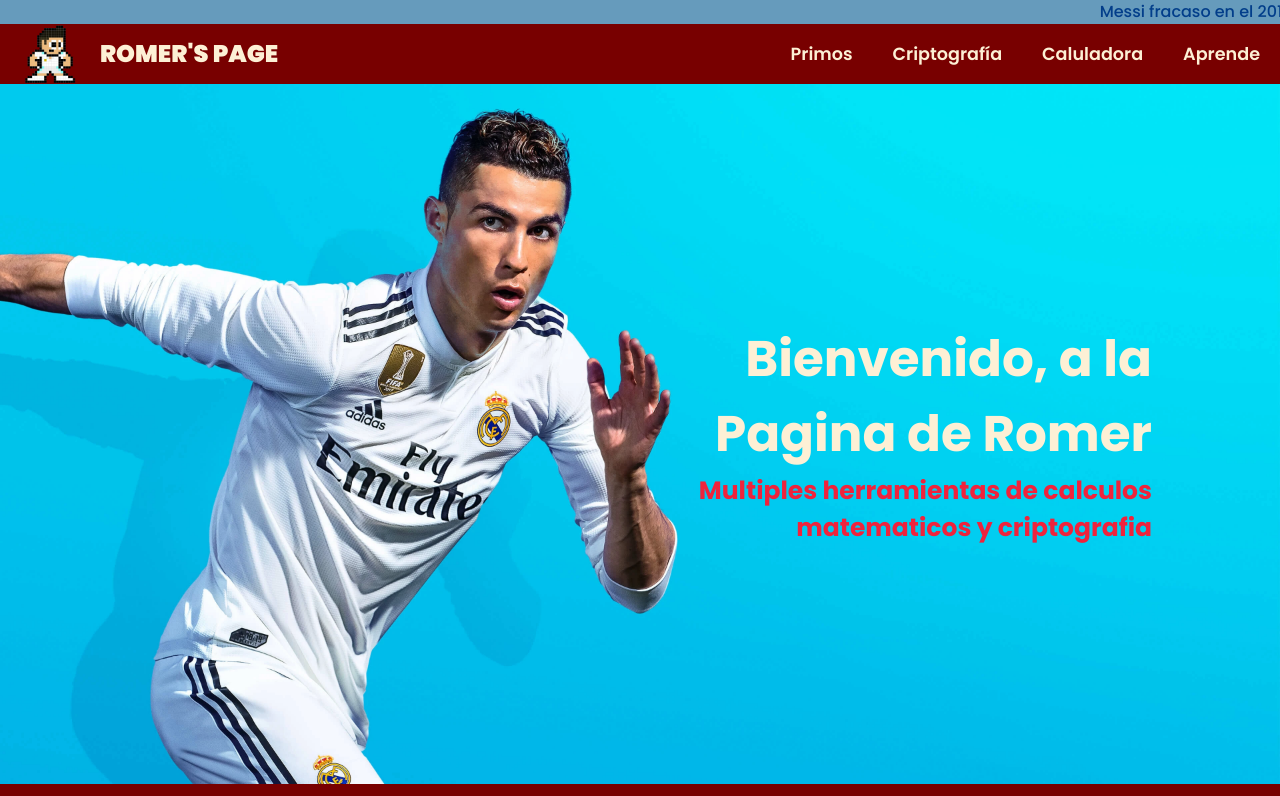
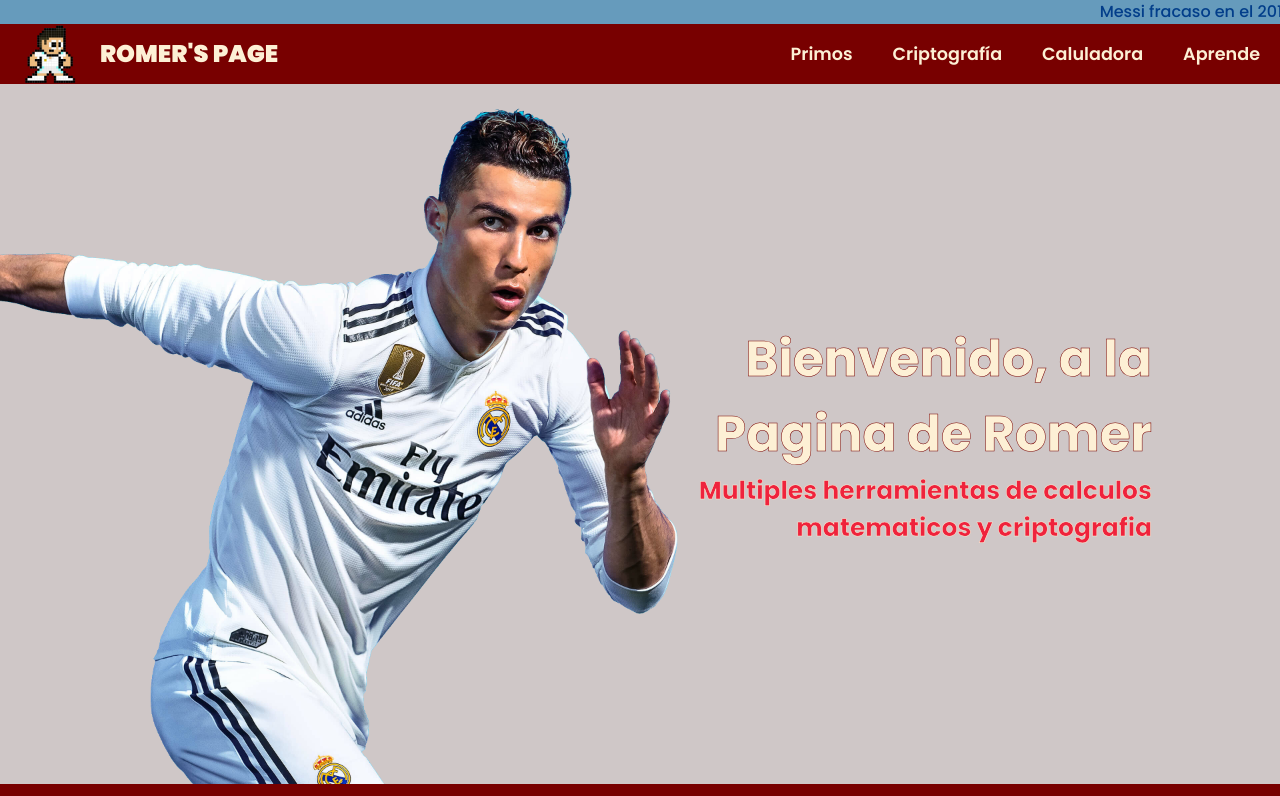
Before and after one commit to romerflores/Calculator, a React (Vite) app: page / in a window 1280 px wide. Shown: the top 796 px of the page. Built offline with nearby package versions, Linux system fonts and the light colour scheme.

Commit message:
Correciones Home

```diff
--- a/src/components/title/Title.css
+++ b/src/components/title/Title.css
@@ -4,4 +4,5 @@
     font-family: "Poppins", sans-serif;
     font-weight: 10000;
     text-align: end;
+
 }
--- a/src/components/title/Title.tsx
+++ b/src/components/title/Title.tsx
@@ -5,14 +5,15 @@ interface titleProps {
     textColor?: string,
     textSize?: string,
     textAlign_?: "left" | "right" | "center" | "justify" | "start" | "end";
+    textBorder?:string
 }
 
 
 
 function Title(props: titleProps) {
-    const { textTitle, textColor = "Black", textSize = "10", textAlign_ = "center" } = props
+    const { textTitle, textColor = "Black", textSize = "10", textAlign_ = "center" ,textBorder="solid 0px withe"} = props
     return (
-        <h2 className="title" style={{ fontSize: `${textSize}px`, color: textColor, textAlign:textAlign_ as React.CSSProperties["textAlign"]}}>
+        <h2 className="title" style={{ fontSize: `${textSize}px`, color: textColor, textAlign:textAlign_ as React.CSSProperties["textAlign"],WebkitTextStroke:textBorder}}>
             {textTitle}
         </h2>
     )
--- a/src/index.css
+++ b/src/index.css
@@ -11,6 +11,16 @@
     text-rendering: optimizeLegibility;
     -webkit-font-smoothing: antialiased;
     -moz-osx-font-smoothing: grayscale;
+
+
+
+        --wine: #780000;
+        --red: #c1121f;
+        --withe: #fdf0d5;
+        --blue: #003049;
+        --sky_blue: #669bbc;
+
+
 }
 
 * {
--- a/src/pages/home/Home.tsx
+++ b/src/pages/home/Home.tsx
@@ -11,10 +11,10 @@ function Home() {
             <section className="homepage-container">
 
                 <div className="card-home">
-                    <Title textAlign_="end" textTitle="Bienvenido, a la Pagina de Romer" textColor="var(--withe)" textSize="50"></Title>
+                    <Title textAlign_="end" textTitle="Bienvenido, a la Pagina de Romer" textColor="var(--withe)" textSize="50" textBorder="var(--wine) 0.5px"></Title>
                 </div>
                 <div className="card-home">
-                    <Title textAlign_="end" textTitle="Multiples herramientas de calculos matematicos y criptografia" textColor="var(--red)" textSize="25"></Title>
+                    <Title textAlign_="end" textTitle="Multiples herramientas de calculos matematicos y criptografia" textColor="var(--red)" textSize="25" textBorder="var(--white) 0.5px"></Title>
                 </div>
 
 
--- a/src/pages/home/home-style.css
+++ b/src/pages/home/home-style.css
@@ -1,22 +1,55 @@
 .homepage-container
 {
-    background-image: url(../../../public/images/cristiano.webp);
+    background-image: url(../../../public/images/bicho.webp);
     background-position: center;
     background-size: cover;
     background-repeat: no-repeat;
     width: 100%;
     height: 100%;
     min-height: 700px;
+    background-color: var(--gray);
 
     display: flex;
     flex-direction: column;
     justify-content: center;
     align-items: end;
+
+    /* Animación de entrada */
+    opacity: 0;
+    transform: translateX(-500px); /* Inicia ligeramente ampliada */
+    animation: fadeInBackground 1s ease-out forwards;
 }
 
-
+/* Definimos la animación */
+@keyframes fadeInBackground {
+    from {
+        opacity: 0;
+        transform: translateX(-100px); /* Más grande al inicio */
+    }
+    to {
+        opacity: 1;
+        transform: translateX(0px); /* Vuelve a su tamaño normal */
+    }
+}
 .card-home
 {
     max-width: 700px;
     padding-right: 10%;
+
+
+    opacity: 0;
+    transform: translateY(50px);
+    animation: fadeIn 1.5s ease-out forwards;
 }
+
+/* Definimos la animación */
+@keyframes fadeIn {
+    from {
+        opacity: 0;
+        transform: translateY(50px);
+    }
+    to {
+        opacity: 1;
+        transform: translateY(0);
+    }
+}
--- a/src/templates/footer/footer.css
+++ b/src/templates/footer/footer.css
@@ -1,13 +1,6 @@
 @import url('https://fonts.googleapis.com/css2?family=Nunito:ital,wght@0,200..1000;1,200..1000&family=Poppins:ital,wght@0,100;0,200;0,300;0,400;0,500;0,600;0,700;0,800;0,900;1,100;1,200;1,300;1,400;1,500;1,600;1,700;1,800;1,900&display=swap');
 
 
-:root {
-    --wine: #780000;
-    --red: #c1121f;
-    --withe: #fdf0d5;
-    --blue: #003049;
-    --sky_blue: #669bbc;
-}
 
 
 
```
Also changed, not shown: public/images/bicho.webp (added).
